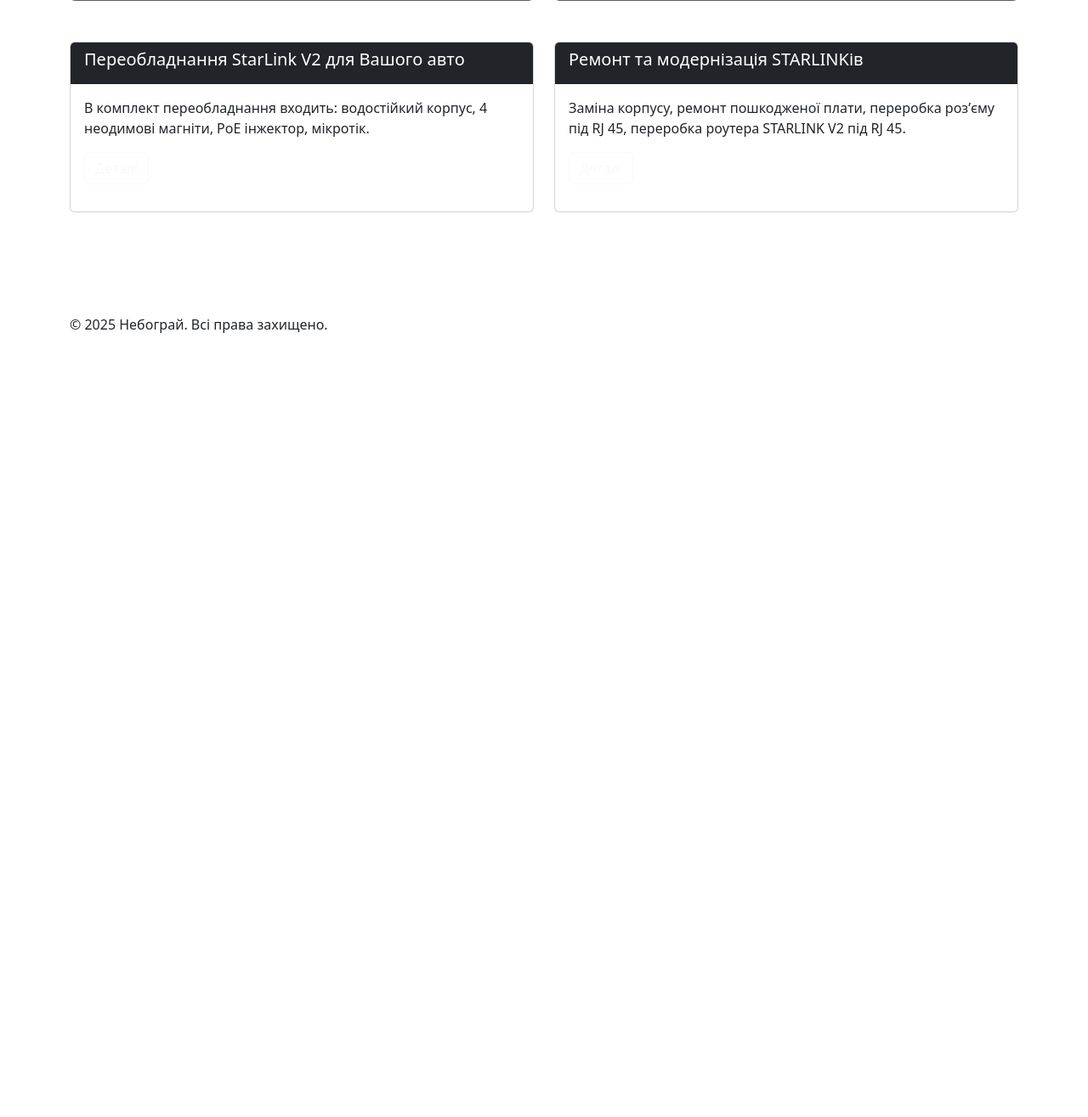
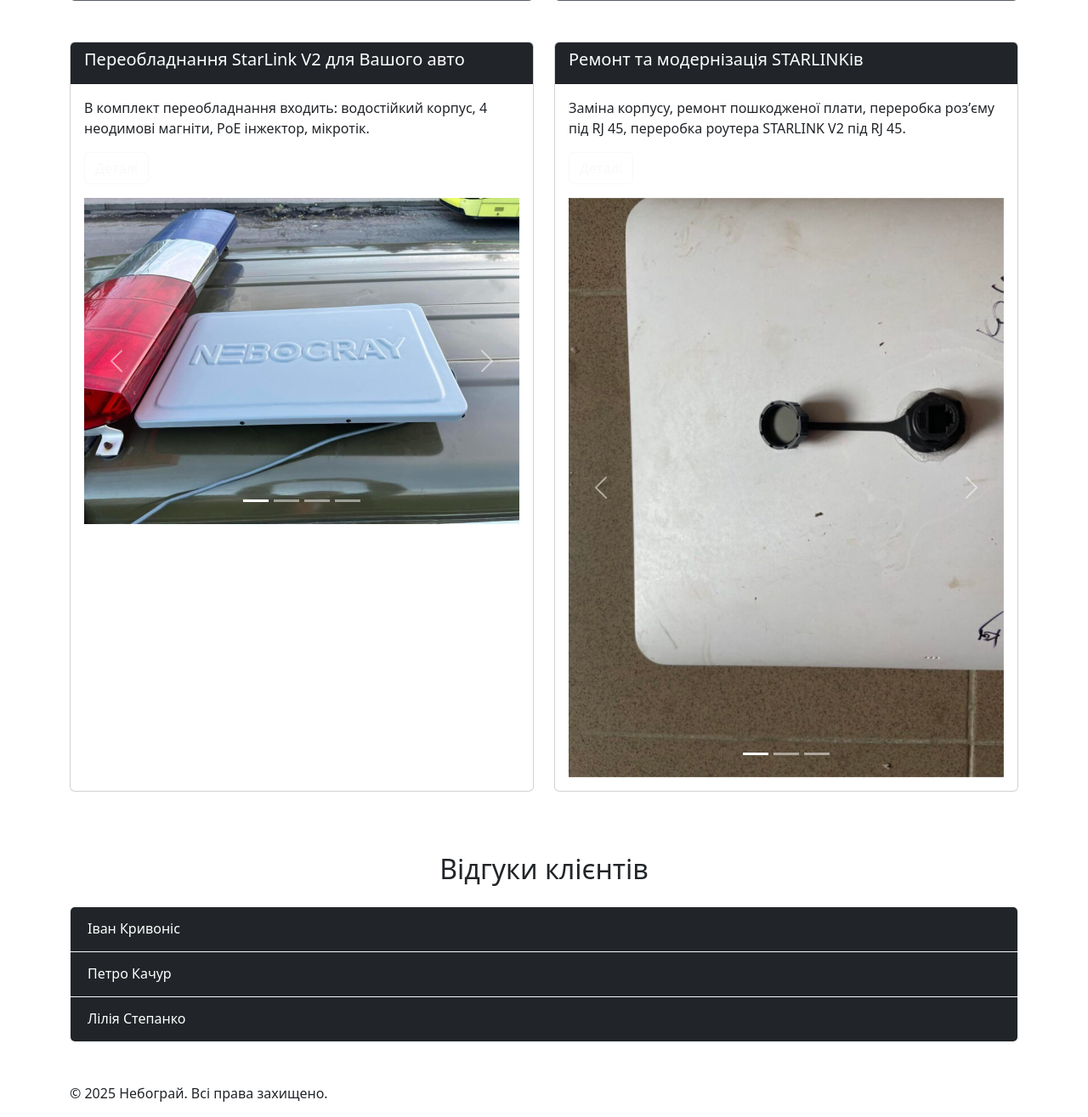
Before and after one commit to Mo-Love/nebogray-flask, a Flask app: page / in a window 1280 px wide. Shown: the part 747-2062 px from the top of the page at 85% size. Before the commit the page ends 1139 px from the top, so only its background shows below. Run offline with Flask 3, Linux system fonts and the light colour scheme; some libraries are stand-ins or nearby versions.

Commit message:
Refactor index.html for improved layout and semantics
Updated HTML structure to enhance content presentation and improve accessibility.

```diff
--- a/templates/index.html
+++ b/templates/index.html
@@ -2,14 +2,6 @@
 
 {% block header %}
 <div class="hero-content">
-    <model-viewer id="hero-model" src="{{ url_for('static', filename=models.terminal.file) }}"
-                  alt="3D-модель Starlink"
-                  auto-rotate
-                  camera-controls
-                  loading="lazy"
-                  style="position: absolute; top: 0; left: 0; width: 100%; height: 100%; z-index: -1; opacity: 0.2;"
-                  aria-label="Фонова 3D-модель терміналу">
-    </model-viewer>
     <div class="satellite-orbit">
         <i class="fas fa-satellite satellite"></i>
         <h1 class="animated-title">Професійний ремонт та<br>переобладнання терміналів<br>STARLINK під ваше авто</h1>
@@ -20,13 +12,13 @@
 {% endblock %}
 
 {% block content %}
-<!-- Статистика з fallback (якщо JS fail — статично > число) -->
+<!-- Статистика (fallback > число) -->
 <section id="stats" class="row mb-5 g-4 text-center section">
     <div class="col-md-6">
         <div class="card stats-card bg-secondary text-white">
             <div class="card-body">
                 <h2><i class="fas fa-tools"></i> Переобладнано:</h2>
-                <div class="count" data-target="{{ stats.reobladnano }}">> {{ stats.reobladnano | int }}</div>  <!-- Fallback статичний -->
+                <div class="count" data-target="{{ stats.reobladnano }}">> {{ stats.reobladnano }}</div>
             </div>
         </div>
     </div>
@@ -34,13 +26,13 @@
         <div class="card stats-card bg-secondary text-white">
             <div class="card-body">
                 <h2><i class="fas fa-wrench"></i> Відремонтовано:</h2>
-                <div class="count" data-target="{{ stats.vidremontovano }}">> {{ stats.vidremontovano | int }}</div>  <!-- Fallback статичний -->
+                <div class="count" data-target="{{ stats.vidremontovano }}">> {{ stats.vidremontovano }}</div>
             </div>
         </div>
     </div>
 </section>
 
-<!-- Послуги (з моделями в блоці) -->
+<!-- Послуги (з моделями) -->
 <section class="row mb-5 section">
     {% for service in services %}
     <div class="col-md-6 mb-4">
@@ -58,10 +50,37 @@
                         {% endfor %}
                     </ul>
                 </div>
-                <!-- Карусель (без змін) -->
+                <!-- Карусель 1 (переобладнання) -->
                 {% if loop.index == 1 %}
                 <div id="carouselServices1" class="carousel slide mt-3" data-bs-ride="carousel">
-                    <!-- ... (4 фото, як раніше) ... -->
+                    <div class="carousel-indicators">
+                        <button type="button" data-bs-target="#carouselServices1" data-bs-slide-to="0" class="active" aria-current="true" aria-label="Slide 1"></button>
+                        <button type="button" data-bs-target="#carouselServices1" data-bs-slide-to="1" aria-label="Slide 2"></button>
+                        <button type="button" data-bs-target="#carouselServices1" data-bs-slide-to="2" aria-label="Slide 3"></button>
+                        <button type="button" data-bs-target="#carouselServices1" data-bs-slide-to="3" aria-label="Slide 4"></button>
+                    </div>
+                    <div class="carousel-inner">
+                        <div class="carousel-item active">
+                            <img src="{{ url_for('static', filename='images/pid_avto_starlink.jpg') }}" class="d-block w-100" alt="Starlink під авто" loading="lazy">
+                        </div>
+                        <div class="carousel-item">
+                            <img src="{{ url_for('static', filename='images/starlink_avtopererobka.jpg') }}" class="d-block w-100" alt="Автопереробка" loading="lazy">
+                        </div>
+                        <div class="carousel-item">
+                            <img src="{{ url_for('static', filename='images/starlink_dlya_avto.jpg') }}" class="d-block w-100" alt="Starlink для авто" loading="lazy">
+                        </div>
+                        <div class="carousel-item">
+                            <img src="{{ url_for('static', filename='images/starlink_pid_avto.jpg') }}" class="d-block w-100" alt="Starlink під авто" loading="lazy">
+                        </div>
+                    </div>
+                    <button class="carousel-control-prev" type="button" data-bs-target="#carouselServices1" data-bs-slide="prev">
+                        <span class="carousel-control-prev-icon" aria-hidden="true"></span>
+                        <span class="visually-hidden">Previous</span>
+                    </button>
+                    <button class="carousel-control-next" type="button" data-bs-target="#carouselServices1" data-bs-slide="next">
+                        <span class="carousel-control-next-icon" aria-hidden="true"></span>
+                        <span class="visually-hidden">Next</span>
+                    </button>
                 </div>
                 <model-viewer src="{{ url_for('static', filename=models.auto.file) }}"
                               alt="3D-модель для авто"
@@ -71,9 +90,33 @@
                               style="width: 100%; height: 200px; margin-top: 1rem;">
                 </model-viewer>
                 {% endif %}
+                <!-- Карусель 2 (ремонт) -->
                 {% if loop.index == 2 %}
                 <div id="carouselServices2" class="carousel slide mt-3" data-bs-ride="carousel">
-                    <!-- ... (3 фото, як раніше) ... -->
+                    <div class="carousel-indicators">
+                        <button type="button" data-bs-target="#carouselServices2" data-bs-slide-to="0" class="active" aria-current="true" aria-label="Slide 1"></button>
+                        <button type="button" data-bs-target="#carouselServices2" data-bs-slide-to="1" aria-label="Slide 2"></button>
+                        <button type="button" data-bs-target="#carouselServices2" data-bs-slide-to="2" aria-label="Slide 3"></button>
+                    </div>
+                    <div class="carousel-inner">
+                        <div class="carousel-item active">
+                            <img src="{{ url_for('static', filename='images/pererobka_rozyemu_starlink_rj45.jpg') }}" class="d-block w-100" alt="Переробка роз'єму" loading="lazy">
+                        </div>
+                        <div class="carousel-item">
+                            <img src="{{ url_for('static', filename='images/remont_poshkodjenoyi_plati_starlink.jpg') }}" class="d-block w-100" alt="Ремонт плати" loading="lazy">
+                        </div>
+                        <div class="carousel-item">
+                            <img src="{{ url_for('static', filename='images/zamina_korpusu_starlink.jpg') }}" class="d-block w-100" alt="Заміна корпусу" loading="lazy">
+                        </div>
+                    </div>
+                    <button class="carousel-control-prev" type="button" data-bs-target="#carouselServices2" data-bs-slide="prev">
+                        <span class="carousel-control-prev-icon" aria-hidden="true"></span>
+                        <span class="visually-hidden">Previous</span>
+                    </button>
+                    <button class="carousel-control-next" type="button" data-bs-target="#carouselServices2" data-bs-slide="next">
+                        <span class="carousel-control-next-icon" aria-hidden="true"></span>
+                        <span class="visually-hidden">Next</span>
+                    </button>
                 </div>
                 <model-viewer src="{{ url_for('static', filename=models.repair.file) }}"
                               alt="3D-модель ремонту"
@@ -89,8 +132,24 @@
     {% endfor %}
 </section>
 
-<!-- Відгуки (без змін) -->
+<!-- Відгуки -->
 <section id="reviews" class="row mb-5 section">
-    <!-- ... (акордеон, як раніше) ... -->
+    <h2 class="col-12 mb-4 text-center">Відгуки клієнтів</h2>
+    <div class="accordion" id="reviewsAccordion">
+        {% for review in reviews %}
+        <div class="accordion-item bg-transparent border-light">
+            <h2 class="accordion-header">
+                <button class="accordion-button collapsed bg-dark text-white" type="button" data-bs-toggle="collapse" data-bs-target="#review{{ loop.index }}">
+                    {{ review.author }}
+                </button>
+            </h2>
+            <div id="review{{ loop.index }}" class="accordion-collapse collapse" data-bs-parent="#reviewsAccordion">
+                <div class="accordion-body bg-secondary text-white">
+                    {{ review.text }}
+                </div>
+            </div>
+        </div>
+        {% endfor %}
+    </div>
 </section>
 {% endblock %}
```
